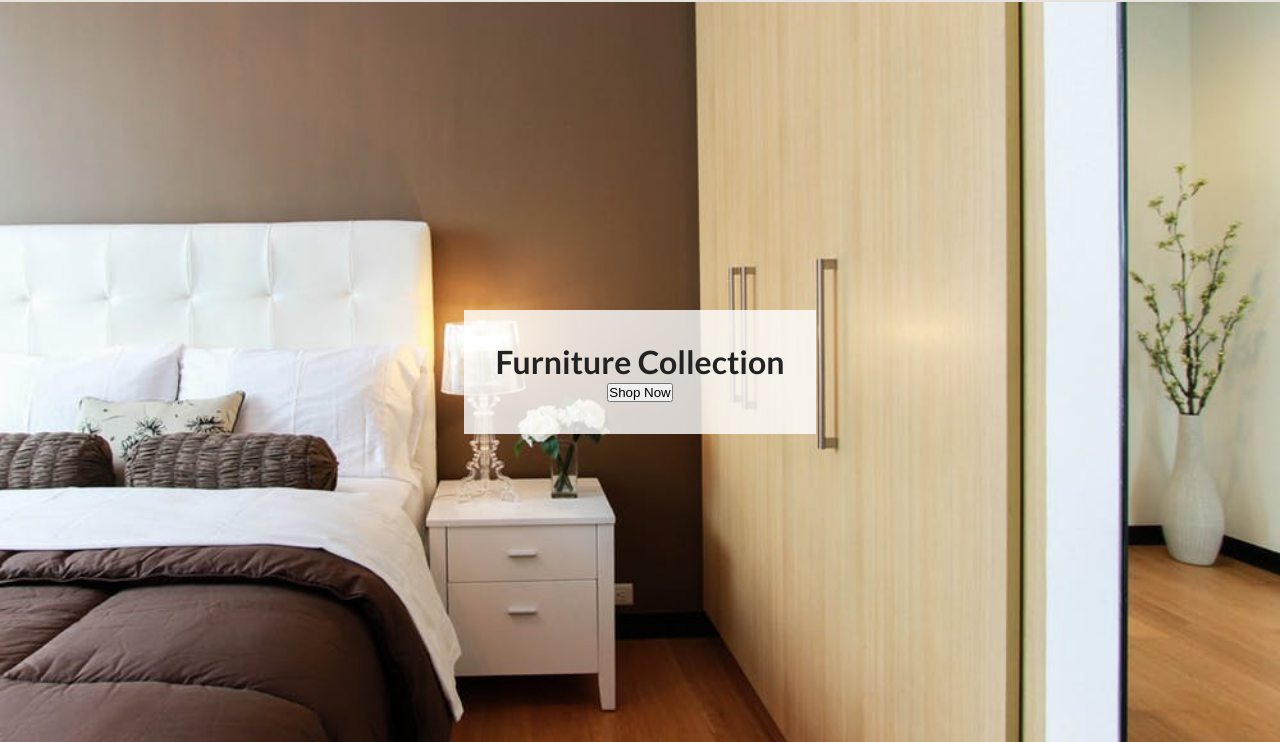
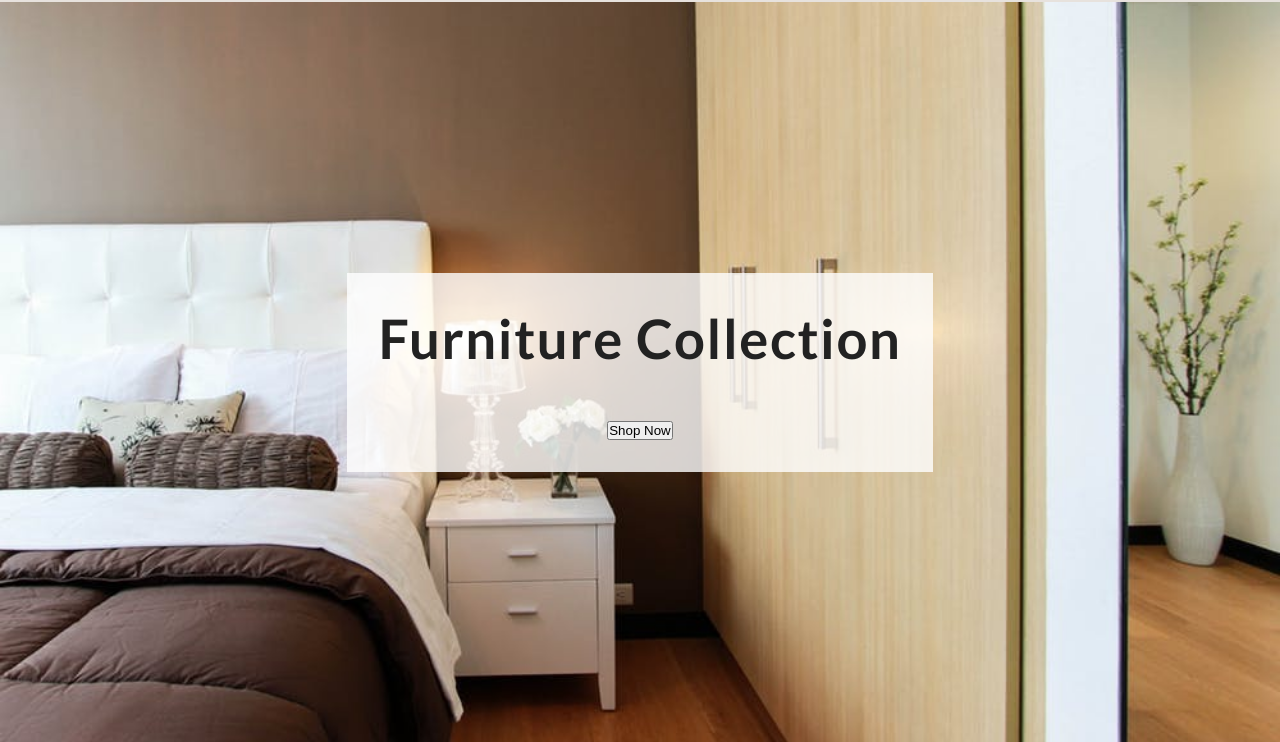
Before and after one commit to albinaasllanaj/EcommerceShoppingCart, a plain HTML site: page index.html in a window 1280 px wide. Shown: the part 58-800 px from the top of the page. Drawn offline with Linux system fonts and the light colour scheme.

Commit message:
Styled the banner title

```diff
--- a/styles.css
+++ b/styles.css
@@ -77,4 +77,10 @@ body {
   padding: 2rem;
 }
 
+.banner-title {
+  font-size: 3.4rem;
+  letter-spacing: var(--mainSpacing);
+  margin-bottom: 3rem;
+}
+
 /*----END of HERO--------*/
```
